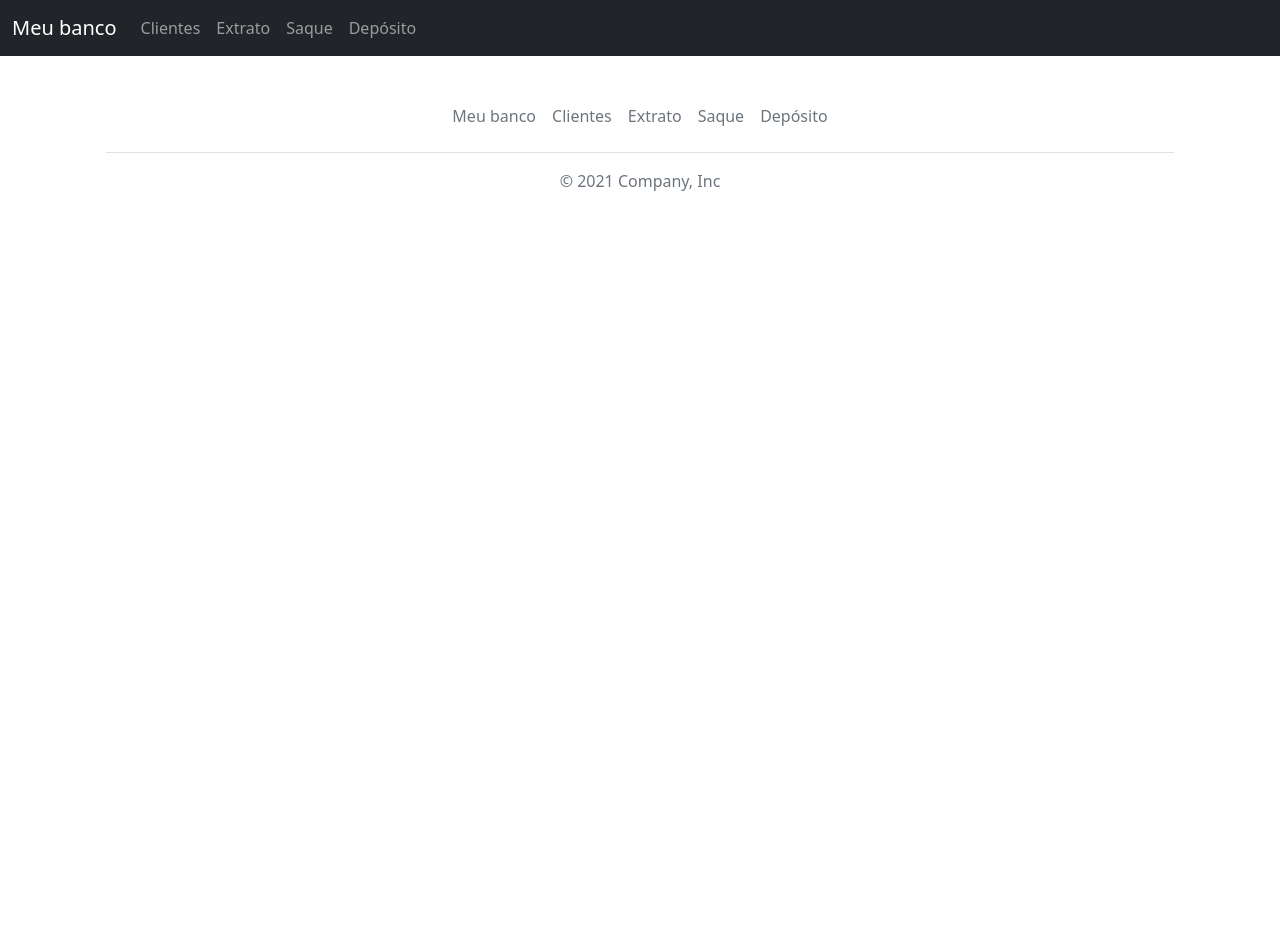
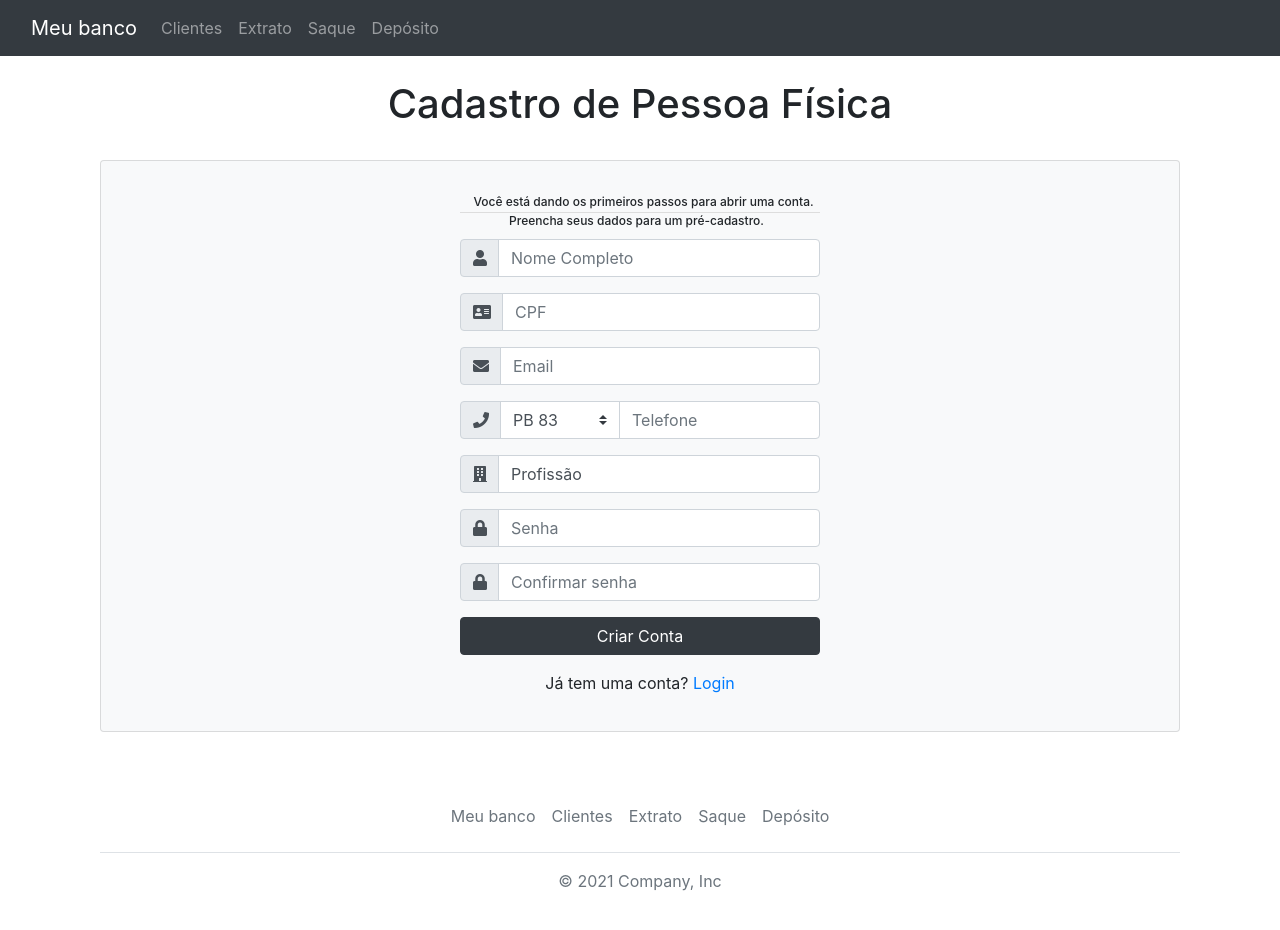
Before and after one commit to gabrielcoelhox/course-angular-java, an Angular app in the folder view/meubancoangular/: page /cadastro-cliente in a window 1280 px wide. Before the commit this address led to /. Shown: the top 930 px of the page. Before the commit the page ends 800 px from the top, so only its background shows below. Built offline with nearby package versions, Linux system fonts and the light colour scheme.

Commit message:
Cadastro pessoa física

```diff
--- a/view/meubancoangular/src/app/app-routing.module.ts
+++ b/view/meubancoangular/src/app/app-routing.module.ts
@@ -6,13 +6,15 @@ import { RouterModule, Routes } from '@angular/router';
 import { ExtratoComponent } from './pages/extrato/extrato.component';
 import { DepositoComponent } from './pages/deposito/deposito.component';
 import { SaqueComponent } from './pages/saque/saque.component';
+import { CadastroClienteComponent } from './pages/clientes/cadastro-cliente/cadastro-cliente.component';
 
 const routes: Routes = [
   {path: '', component: HomeComponent, pathMatch: 'full'},
   {path: 'clientes', component: ClientesComponent},
   {path: 'extrato', component: ExtratoComponent},
   {path: 'saque', component: SaqueComponent},
-  {path: 'deposito', component: DepositoComponent}
+  {path: 'deposito', component: DepositoComponent},
+  {path: 'cadastro-cliente', component: CadastroClienteComponent}
 ];
 
 @NgModule({
--- a/view/meubancoangular/src/app/pages/clientes/cadastro-cliente/cadastro-cliente.component.css
+++ b/view/meubancoangular/src/app/pages/clientes/cadastro-cliente/cadastro-cliente.component.css
@@ -0,0 +1,21 @@
+.divider-text {
+  position: relative;
+  text-align: center;
+  margin-top: 10px;
+  margin-bottom: 10px;
+}
+.divider-text span {
+  padding: 7px;
+  font-size: 12px;
+  position: relative;
+  z-index: 2;
+}
+.divider-text:after {
+  content: "";
+  position: absolute;
+  width: 100%;
+  border-bottom: 1px solid #ddd;
+  top: 55%;
+  left: 0;
+  z-index: 1;
+}
--- a/view/meubancoangular/src/app/pages/clientes/cadastro-cliente/cadastro-cliente.component.html
+++ b/view/meubancoangular/src/app/pages/clientes/cadastro-cliente/cadastro-cliente.component.html
@@ -1 +1,130 @@
-<p>cadastro-cliente works!</p>
+<link href="//maxcdn.bootstrapcdn.com/bootstrap/4.0.0/css/bootstrap.min.css" rel="stylesheet" id="bootstrap-css"/>
+<script src="//maxcdn.bootstrapcdn.com/bootstrap/4.0.0/js/bootstrap.min.js"></script>
+<script src="//cdnjs.cloudflare.com/ajax/libs/jquery/3.2.1/jquery.min.js"></script>
+<link rel="stylesheet" href="https://use.fontawesome.com/releases/v5.0.8/css/all.css"/>
+
+<div class="container">
+  <br/>
+  <h1 class="text-center">Cadastro de Pessoa Física</h1>
+  <br/>
+
+  <div class="card bg-light">
+    <article class="card-body mx-auto" style="max-width: 400px">
+      <h6 class="divider-text">
+        <span class="teste1">Você está dando os primeiros passos para abrir uma conta. Preencha seus dados para um pré-cadastro.</span>
+      </h6>
+      <form>
+
+        <!-- Nome Completo -->
+        <div class="form-group input-group">
+          <div class="input-group-prepend">
+            <span class="input-group-text"> <i class="fa fa-user"></i> </span>
+          </div>
+          <input
+            name=""
+            class="form-control"
+            placeholder="Nome Completo"
+            type="text"/>
+        </div>
+
+        <!-- CPF -->
+        <div class="form-group input-group">
+          <div class="input-group-prepend">
+            <span class="input-group-text">
+              <i class="fas fa-address-card"></i>
+            </span>
+          </div>
+          <input
+            name="cpf"
+            class="form-control cpf-mask"
+            placeholder="CPF"
+            type="text"/>
+        </div>
+
+        <!-- Email -->
+        <div class="form-group input-group">
+          <div class="input-group-prepend">
+            <span class="input-group-text">
+              <i class="fa fa-envelope"></i>
+            </span>
+          </div>
+          <input
+            name=""
+            class="form-control"
+            placeholder="Email"
+            type="email"/>
+        </div>
+
+        <!-- Telefone -->
+        <div class="form-group input-group">
+          <div class="input-group-prepend">
+            <span class="input-group-text"> <i class="fa fa-phone"></i> </span>
+          </div>
+          <select class="custom-select" style="max-width: 120px">
+            <option selected="">PB 83</option>
+            <option value="1">RN 84</option>
+            <option value="2">AL 82</option>
+            <option value="3">PE 81</option>
+            <option value="3">BA 71</option>
+            <option value="3">PR 41</option>
+            <option value="3">MG 31</option>
+            <option value="3">RJ 21</option>
+            <option value="3">SP 11</option>
+          </select>
+          <input
+            name=""
+            class="form-control"
+            placeholder="Telefone"
+            type="text"/>
+        </div>
+
+        <!-- Profissão -->
+        <div class="form-group input-group">
+          <div class="input-group-prepend">
+            <span class="input-group-text">
+              <i class="fa fa-building"></i>
+            </span>
+          </div>
+          <select class="form-control">
+            <option selected="">Profissão</option>
+            <option>Neymar</option>
+            <option>Gabigol</option>
+            <option>Ronaldinho</option>
+          </select>
+        </div>
+
+        <!-- Senha -->
+        <div class="form-group input-group">
+          <div class="input-group-prepend">
+            <span class="input-group-text"> <i class="fa fa-lock"></i> </span>
+          </div>
+          <input
+            class="form-control"
+            placeholder="Senha"
+            type="password"/>
+        </div>
+
+        <!-- Confirmar senha -->
+        <div class="form-group input-group">
+          <div class="input-group-prepend">
+            <span class="input-group-text"> <i class="fa fa-lock"></i> </span>
+          </div>
+          <input
+            class="form-control"
+            placeholder="Confirmar senha"
+            type="password"/>
+        </div>
+
+        <!-- Criar conta -->
+        <div class="form-group">
+          <button type="submit" class="btn btn-dark btn-block">Criar Conta</button>
+        </div>
+
+        <!-- Já tem conta -->
+        <p class="text-center">Já tem uma conta? <a href="">Login</a></p>
+      </form>
+    </article>
+  </div>
+  <!-- card.// -->
+</div>
+<br/>
--- a/view/meubancoangular/src/app/pages/clientes/clientes.component.html
+++ b/view/meubancoangular/src/app/pages/clientes/clientes.component.html
@@ -30,4 +30,4 @@
   </tbody>
 </table>
 
-<a class="btn btn-dark" routerLink="cadastrar">Cadastrar</a>
+<a class="btn btn-dark" routerLink="/cadastro-cliente" routerLinkActive="active">Cadastrar</a>
```
